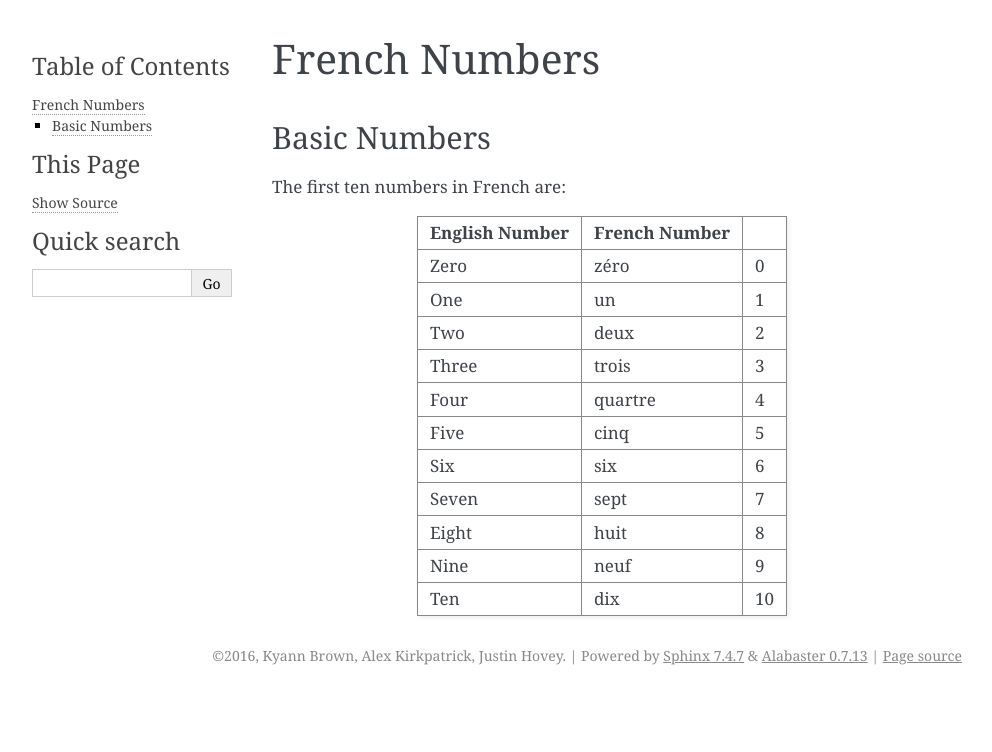
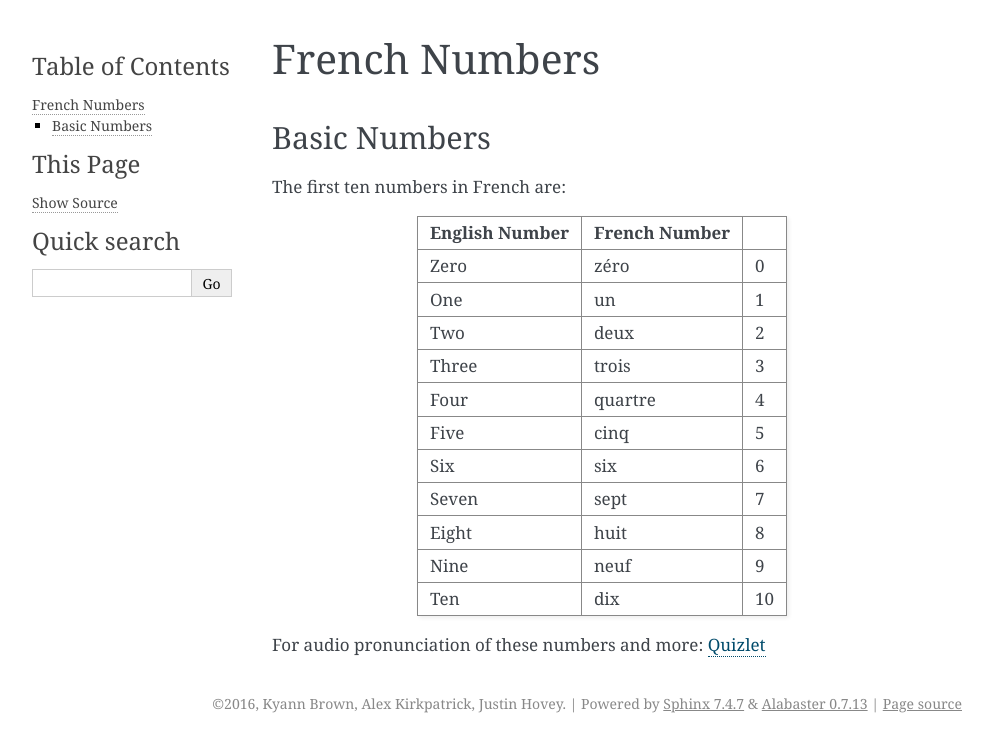
Before and after one commit to brownk96/french_101, a Sphinx documentation site: the page built from source/numbers.rst, in a window 1280 px wide. Shown: the top 752 px of the page, without its empty margins (148-1140 px from the left). Built offline with Sphinx 7.4.7, drawn with Linux system fonts in a browser that asks for light colours.

Commit message:
Added url link of numbers pronunciations

```diff
--- a/source/numbers.rst
+++ b/source/numbers.rst
@@ -31,3 +31,9 @@ The first ten numbers in French are:
 +------------------+----------------+---------+
 | Ten              | dix            |  10     |
 +------------------+----------------+---------+
+
+
+
+
+
+For audio pronunciation of these numbers and more: `Quizlet <https://quizlet.com/996950/french-numbers-1-100-flash-cards/>`_
```
